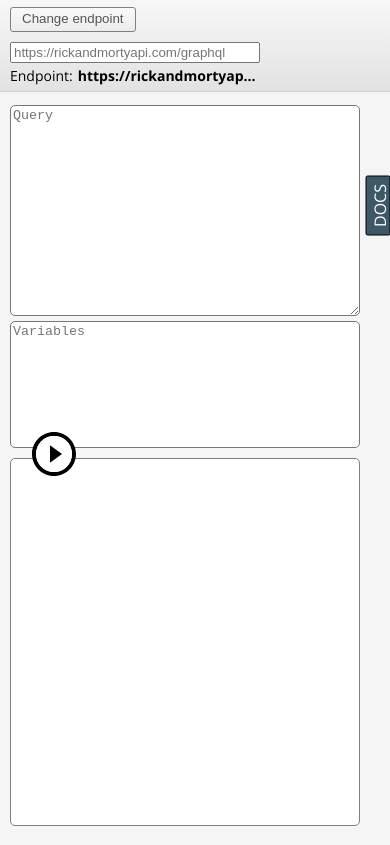
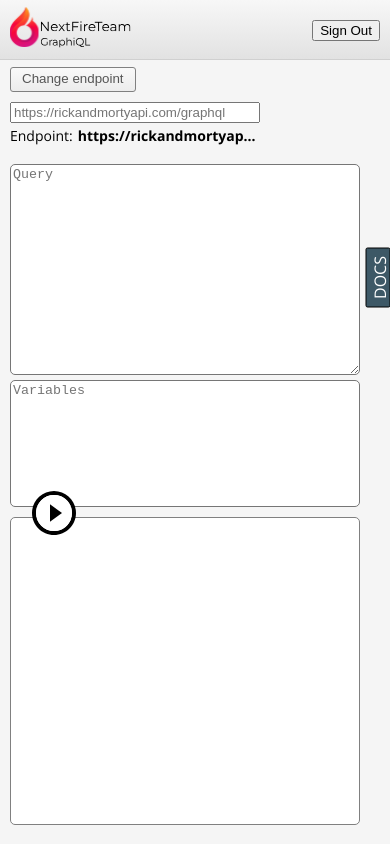
Before and after one commit to IlyaKozak/graphiql-app, a Next.js app: page /graphiql in a window 390 px wide. Built offline with nearby package versions, Linux system fonts and the light colour scheme; no server answers; sample sign-in values are in the browser's storage.

Commit message:
feat: add endpoint section to the main page, add logo and signout button

```diff
--- a/package.json
+++ b/package.json
@@ -13,7 +13,6 @@
     "@types/node": "18.16.1",
     "@types/react": "18.2.0",
     "@types/react-dom": "18.2.1",
-    "codemirror-graphql": "^2.0.5",
     "eslint": "8.39.0",
     "eslint-config-next": "13.3.1",
     "firebase": "^9.20.0",
@@ -23,7 +22,6 @@
     "typescript": "5.0.4"
   },
   "devDependencies": {
-    "@types/codemirror": "^5.60.7",
     "eslint-config-prettier": "^8.8.0",
     "eslint-plugin-prettier": "^4.2.1"
   }
--- a/src/components/Docs/docs.module.css
+++ b/src/components/Docs/docs.module.css
@@ -3,7 +3,8 @@
   position:absolute;
   right: -295px;
   z-index: 1;
-  height: calc(100vh - 80px);
+  top: 13px;
+  height: calc(100vh - 152px);
   background-color: rgb(255, 255, 255);
   border: 1px solid black;
   border-radius: 4px;
@@ -14,8 +15,9 @@
   width: 295px;
   position:absolute;
   right: 0;
+  top: 13px;
   z-index: 1;
-  height: calc(100vh - 80px);
+  height: calc(100vh - 80px - 72px);
   background-color: rgb(255, 255, 255);
   border: 1px solid black;
   border-radius: 4px;
@@ -71,10 +73,10 @@
 
 @media screen and (max-width: 405px) {
   .docsInvisible {
-    height: calc(100vh - 110px);
+    height: calc(100vh - 182px);
   }
 
   .docsVisible {
-    height: calc(100vh - 110px);
+    height: calc(100vh - 182px);
   }
 }
--- a/src/components/EditorSection/EditorSection.tsx
+++ b/src/components/EditorSection/EditorSection.tsx
@@ -2,7 +2,7 @@ import { Dispatch, SetStateAction, useEffect, useRef, useState } from 'react';
 import classes from './EditorSection.module.css';
 import searchIcon from '../../../public/search-icon.svg';
 import Image from 'next/image';
-import graphiQLService from '@/models/GraphiQLService';
+import graphiQLService from '@/services/GraphiQLService';
 
 interface IEditorSectionProps {
   setResponse: Dispatch<SetStateAction<string | null>>;
--- /dev/null
+++ b/src/components/EndpointSection/EndpointSection.module.css
@@ -0,0 +1,69 @@
+.wrapper {
+  font-family: 'Open Sans', 'Lato', sans-serif;
+  display: flex;
+  align-items: center;
+  gap: 5px;
+  padding: 7px 10px 6px;
+  background: rgb(245, 245, 245);
+}
+
+.container {
+  width: 100%;
+  min-height: fit-content;
+  display: flex;
+  gap: 3px;
+  justify-content: flex-start;
+  flex-direction: column;
+}
+
+.container form {
+  display: flex;
+  flex-wrap: wrap;
+  gap: 10px;
+}
+
+.container button {
+  background: linear-gradient(#f9f9f9, #ececec);
+  border-radius: 3px;
+  border: 1px solid gray;
+  color: #555;
+  cursor: pointer;
+  padding: 3px 11px 5px;
+  max-width: 150px;
+  transition: all .3s ease-in-out;
+}
+
+.container button:hover {
+  transform: scale(0.95);
+  border: 0.5px solid rgb(163, 163, 163);
+}
+
+.container form input {
+  width: 250px;
+  overflow:hidden;
+  display:inline-block;
+  text-overflow: ellipsis;
+  white-space: nowrap;
+}
+
+.container span {
+  display: flex;
+  gap: 5px;
+  font-size: 14px;
+}
+
+@media screen and (max-width: 400px) {
+  .container span strong {
+    width : 180px;
+    overflow:hidden;
+    display:inline-block;
+    text-overflow: ellipsis;
+    white-space: nowrap;
+  }
+
+  .container span {
+    justify-self: left;
+    font-size: 14px;
+    align-content: baseline;
+  }
+}
--- /dev/null
+++ b/src/components/EndpointSection/EndpointSection.tsx
@@ -0,0 +1,45 @@
+import { useRef } from 'react';
+import { useLocaleContext } from '../../context/locale.context';
+import classes from './EndpointSection.module.css';
+
+interface IEndpointSectionProps {
+  onEndpointSubmit: (endpoint: string) => void;
+  endpoint: string;
+}
+
+function EndpointSection({ onEndpointSubmit, endpoint }: IEndpointSectionProps) {
+  const inputRef = useRef<HTMLInputElement | null>(null);
+  const [locale] = useLocaleContext();
+  const {
+    main: { endpointButton, endpointText },
+  } = locale;
+
+  const handleEndpointSubmit = (
+    event: React.MouseEvent<HTMLButtonElement> | React.FormEvent<HTMLFormElement>
+  ) => {
+    event.preventDefault();
+    if (inputRef.current) {
+      onEndpointSubmit(inputRef.current.value);
+    }
+  };
+
+  return (
+    <>
+      <div className={classes.wrapper}>
+        <div className={classes.container}>
+          <form onSubmit={handleEndpointSubmit}>
+            <button onClick={handleEndpointSubmit} title={endpointButton}>
+              {endpointButton}
+            </button>
+            <input ref={inputRef} type="url" placeholder={endpoint} />
+          </form>
+          <span>
+            {endpointText} <strong>{endpoint}</strong>
+          </span>
+        </div>
+      </div>
+    </>
+  );
+}
+
+export default EndpointSection;
--- a/src/components/MainHeader/MainHeader.module.css
+++ b/src/components/MainHeader/MainHeader.module.css
@@ -1,70 +1,17 @@
 .wrapper {
-  font-family: 'Open Sans', 'Lato', sans-serif;
   display: flex;
+  justify-content: space-between;
   align-items: center;
-  gap: 5px;
   padding: 7px 10px 6px;
   background: linear-gradient(#f7f7f7, #e2e2e2);
   border-bottom: 1px solid #d0d0d0;
 }
 
-.container {
-  width: 100%;
-  min-height: fit-content;
-  display: flex;
-  gap: 3px;
-  justify-content: flex-start;
-  flex-direction: column;
-}
-
-.container form {
-  display: flex;
-  flex-wrap: wrap;
-  gap: 10px;
-}
-
-.container button {
-  background: linear-gradient(#f9f9f9, #ececec);
-  border-radius: 3px;
-  border: 1px solid gray;
-  color: #555;
+.wrapper img {
   cursor: pointer;
-  padding: 3px 11px 5px;
-  max-width: 150px;
   transition: all .3s ease-in-out;
 }
 
-.container button:hover {
-  transform: scale(0.95);
-  border: 0.5px solid rgb(163, 163, 163);
+.wrapper img:hover {
+  transform: scale(1.05);
 }
-
-.container form input {
-  width: 250px;
-  overflow:hidden;
-  display:inline-block;
-  text-overflow: ellipsis;
-  white-space: nowrap;
-}
-
-.container span {
-  display: flex;
-  gap: 5px;
-  font-size: 14px;
-}
-
-@media screen and (max-width: 400px) {
-  .container span strong {
-    width : 180px;
-    overflow:hidden;
-    display:inline-block;
-    text-overflow: ellipsis;
-    white-space: nowrap;
-  }
-
-  .container span {
-    justify-self: left;
-    font-size: 14px;
-    align-content: baseline;
-  }
-}
--- a/src/components/MainHeader/MainHeader.tsx
+++ b/src/components/MainHeader/MainHeader.tsx
@@ -1,42 +1,17 @@
-import { useRef } from 'react';
-import { useLocaleContext } from '../../context/locale.context';
 import classes from './MainHeader.module.css';
+import SingOut from '../Auth/SignOut';
+import logo from '../../../public/logo.svg';
+import Image from 'next/image';
+import Link from 'next/link';
 
-interface IMainHeaderProps {
-  onEndpointSubmit: (endpoint: string) => void;
-  endpoint: string;
-}
-
-function MainHeader({ onEndpointSubmit, endpoint }: IMainHeaderProps) {
-  const inputRef = useRef<HTMLInputElement | null>(null);
-  const [locale] = useLocaleContext();
-  const {
-    main: { endpointButton, endpointText },
-  } = locale;
-
-  const handleEndpointSubmit = (
-    event: React.MouseEvent<HTMLButtonElement> | React.FormEvent<HTMLFormElement>
-  ) => {
-    event.preventDefault();
-    if (inputRef.current) {
-      onEndpointSubmit(inputRef.current.value);
-    }
-  };
-
+function MainHeader() {
   return (
     <>
       <div className={classes.wrapper}>
-        <div className={classes.container}>
-          <form onSubmit={handleEndpointSubmit}>
-            <button onClick={handleEndpointSubmit} title={endpointButton}>
-              {endpointButton}
-            </button>
-            <input ref={inputRef} type="url" placeholder={endpoint} />
-          </form>
-          <span>
-            {endpointText} <strong>{endpoint}</strong>
-          </span>
-        </div>
+        <Link href="/">
+          <Image src={logo} alt="logo" />
+        </Link>
+        <SingOut />
       </div>
     </>
   );
--- a/src/components/ResponseSection/ResponseSection.module.css
+++ b/src/components/ResponseSection/ResponseSection.module.css
@@ -17,7 +17,7 @@
   .wrapper {
     margin: 0;
     max-width: 100%;
-    height: calc(100vh - 40vh - 108px);
+    height: calc(100vh - 40vh - 167px);
     padding: 15px 0 0 0;
   }
 }
@@ -26,6 +26,6 @@
   .wrapper {
     margin: 0;
     max-width: 100%;
-    height: calc(100vh - 40vh - 138px);
+    height: calc(100vh - 40vh - 198px);
   }
 }
--- a/src/pages/graphiql/index.tsx
+++ b/src/pages/graphiql/index.tsx
@@ -3,8 +3,9 @@ import { useRouter } from 'next/router';
 import { useEffect, useState } from 'react';
 
 import { useAuthContext } from '@/context/auth.context';
+import EndpointSection from '@/components/EndpointSection/EndpointSection';
 import MainHeader from '@/components/MainHeader/MainHeader';
-import GraphiQLInitialService from '@/models/GraphiQLInitialService';
+import GraphiQLInitialService from '@/services/GraphiQLInitialService';
 import { __Schema as Schema } from '@/types/schema';
 import ResponseSection from '@/components/ResponseSection/ResponseSection';
 import EditorSection from '@/components/EditorSection/EditorSection';
@@ -47,7 +48,8 @@ export default function Main() {
 
       {authUser ? (
         <>
-          <MainHeader onEndpointSubmit={handleEndpointSubmit} endpoint={endpoint} />
+          <MainHeader />
+          <EndpointSection onEndpointSubmit={handleEndpointSubmit} endpoint={endpoint} />
           <div className="container-main">
             <EditorSection setResponse={setResponse} endpoint={endpoint} />
             <ResponseSection response={response} />
--- a/src/styles/globals.css
+++ b/src/styles/globals.css
@@ -22,10 +22,10 @@ h6 {
   position: relative;
   display: flex;
   gap: 10px;
-  height: calc(100vh - 61px);
+  height: calc(100vh - 120px);
   background: rgb(245, 245, 245);
   padding: 0 30px 0 10px;
-  overflow-x: hidden;
+  overflow: hidden;
 }
 
 button:hover {
```
Also changed, not shown: public/logo.svg (added), src/services/GraphiQLInitialService.ts (renamed from src/models/GraphiQLInitialService.ts), src/services/GraphiQLService.ts (renamed from src/models/GraphiQLService.ts), 1 other file (tests, documents, lock files or other folders).
